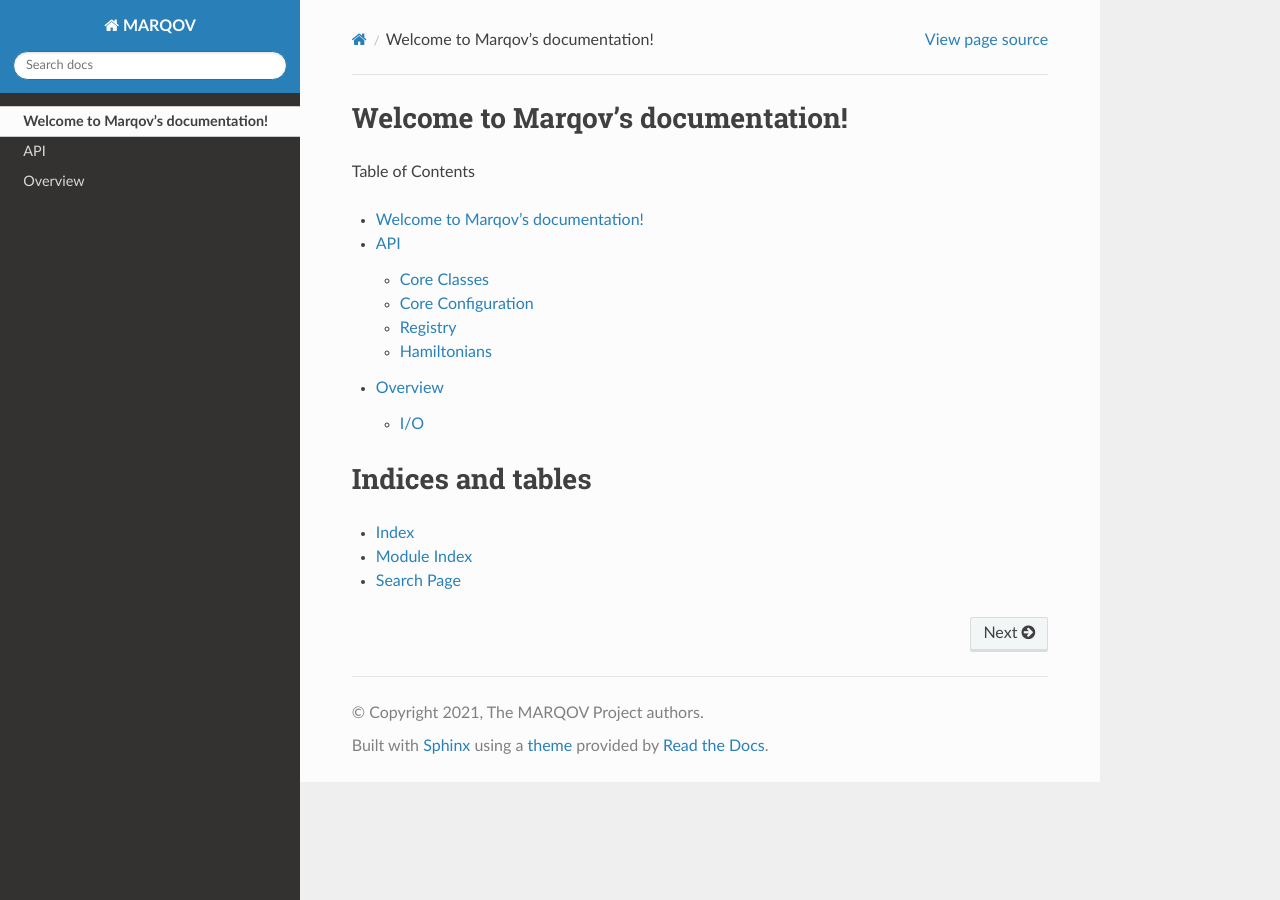
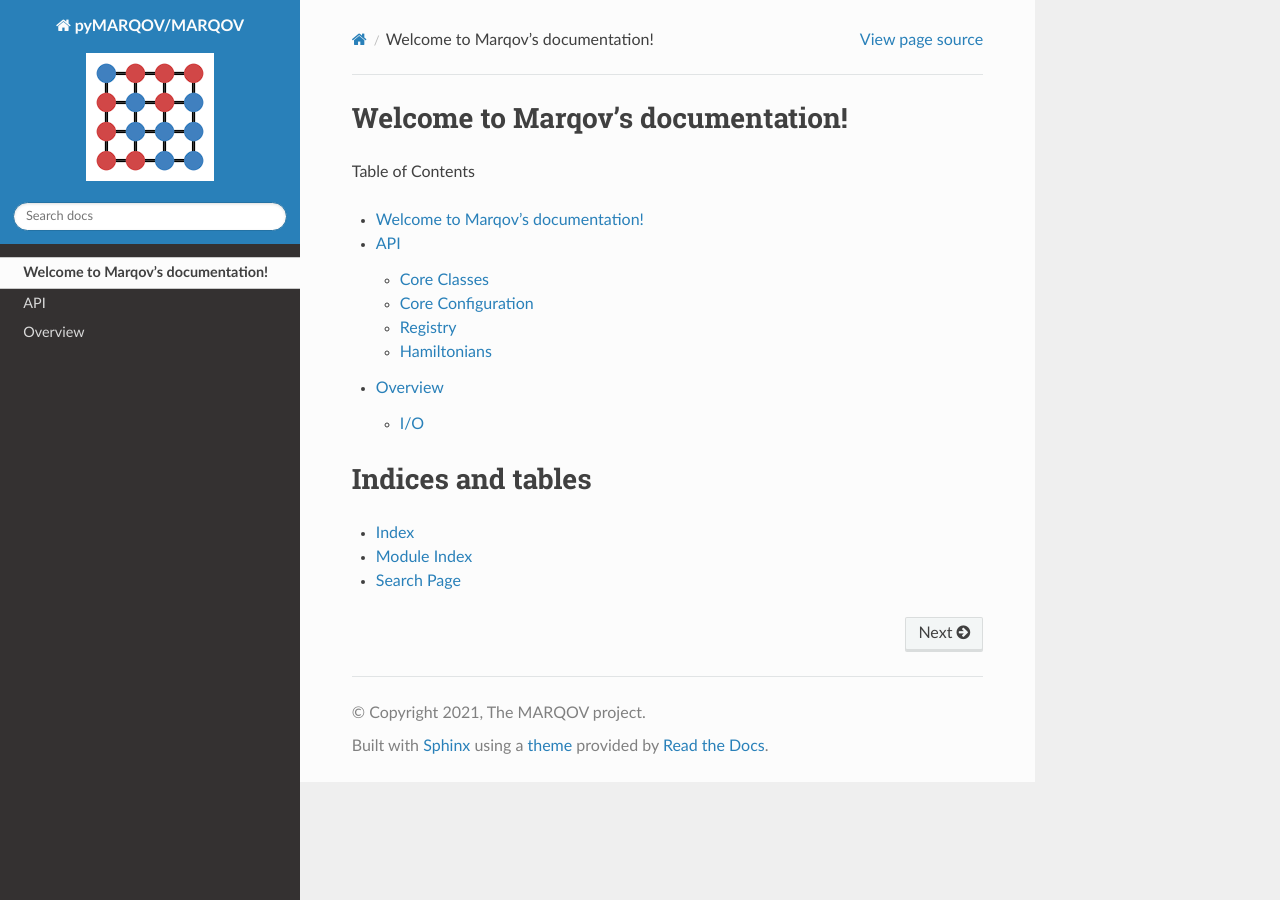
Before and after one commit to topazus/marqov, a Sphinx documentation site: the page built from doc/index.rst, in a window 1280 px wide. Built offline with Sphinx 7.4.7 and the Read the Docs theme 2.0.0, drawn with Linux system fonts in a browser that asks for light colours.

Commit message:
sync with pymarqov

```diff
--- /dev/null
+++ b/doc/_static/custom.css
@@ -0,0 +1,3 @@
+.wy-nav-content {
+    max-width: 75% !important;
+	}
--- a/doc/conf.py
+++ b/doc/conf.py
@@ -10,19 +10,16 @@
 # add these directories to sys.path here. If the directory is relative to the
 # documentation root, use os.path.abspath to make it absolute, like shown here.
 #
-# import os
-# import sys
-# sys.path.insert(0, os.path.abspath('.'))
+import os
+import sys
+sys.path.insert(0, os.path.abspath('..'))
 
 
 # -- Project information -----------------------------------------------------
 
-project = 'MARQOV'
-copyright = '2021, The MARQOV Project authors'
-author = 'marqov'
-
-# The full version, including alpha/beta/rc tags
-release = '0.1'
+project = 'pyMARQOV/MARQOV'
+copyright = '2021, The MARQOV project'
+author = 'Manuel Schrauth, Florian Goth'
 
 
 # -- General configuration ---------------------------------------------------
@@ -30,9 +27,11 @@ release = '0.1'
 # Add any Sphinx extension module names here, as strings. They can be
 # extensions coming with Sphinx (named 'sphinx.ext.*') or your custom
 # ones.
-extensions = [ "breathe"
-]
+extensions = ['sphinx.ext.autodoc', 'sphinx.ext.napoleon', 'breathe']
+
+# from the CXX version
 autosummary_generate = True
+
 
 # Add any paths that contain templates here, relative to this directory.
 templates_path = ['_templates']
@@ -49,18 +48,23 @@ exclude_patterns = ['_build', 'Thumbs.db', '.DS_Store']
 # a list of builtin themes.
 #
 html_theme = 'sphinx_rtd_theme'
+html_css_files = ['custom.css']
+html_logo = "./_static/logo.png"
 
 # Add any paths that contain custom static files (such as style sheets) here,
 # relative to this directory. They are copied after the builtin static files,
 # so a file named "default.css" will overwrite the builtin "default.css".
 html_static_path = ['_static']
 
-breathe_projects = { "Marqov": "./doxygen/xml" }
 
-breathe_default_project = "Marqov"
+# configure napoleon extension; makes Sphinx understand NumPy or Google style docstrings!
+napoleon_google_docstring = False
+napoleon_numpy_docstring = True
 
-# Tell sphinx what the primary language being documented is.
-# primary_domain = 'cpp'
+# set up breathe only if doxygen config is present.
+if os.path.exists('./doxygen/xml'):
+    print("Using doxygen!")
+    # CXX
+    breathe_projects = { "Marqov": "./doxygen/xml" }
 
-# Tell sphinx what the pygments highlight language should be.
-# highlight_language = 'cpp'
+    breathe_default_project = "Marqov"
```
Also changed, not shown: doc/_static/icon_regular.svg (added), doc/_static/logo.png (added), doc/_static/logo_base.svg (added), doc/_static/logo_disorder.svg (added), doc/_static/logo_fast.svg (added), doc/_static/logo_generic.svg (added), doc/_static/logo_parallel.svg (added).
